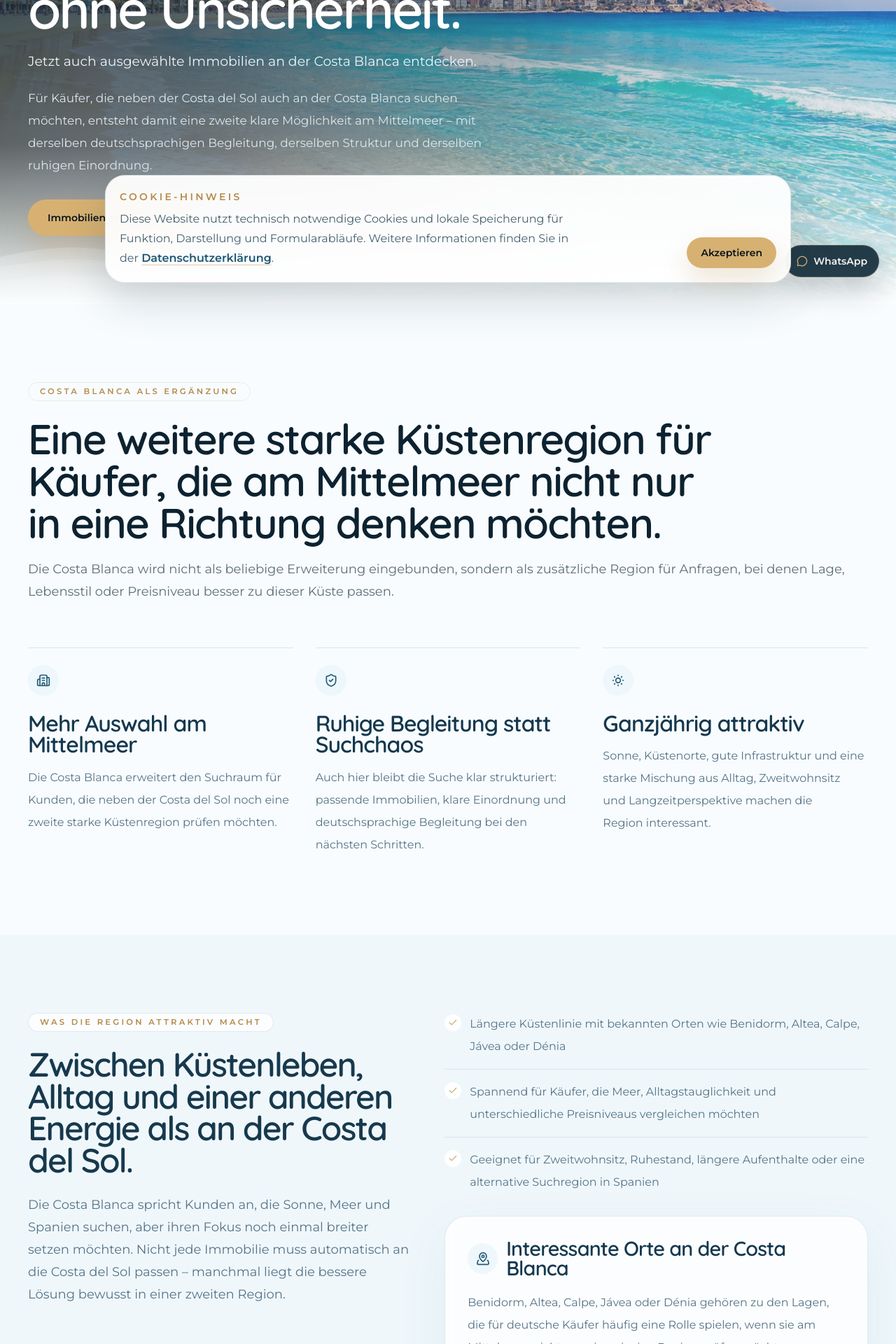
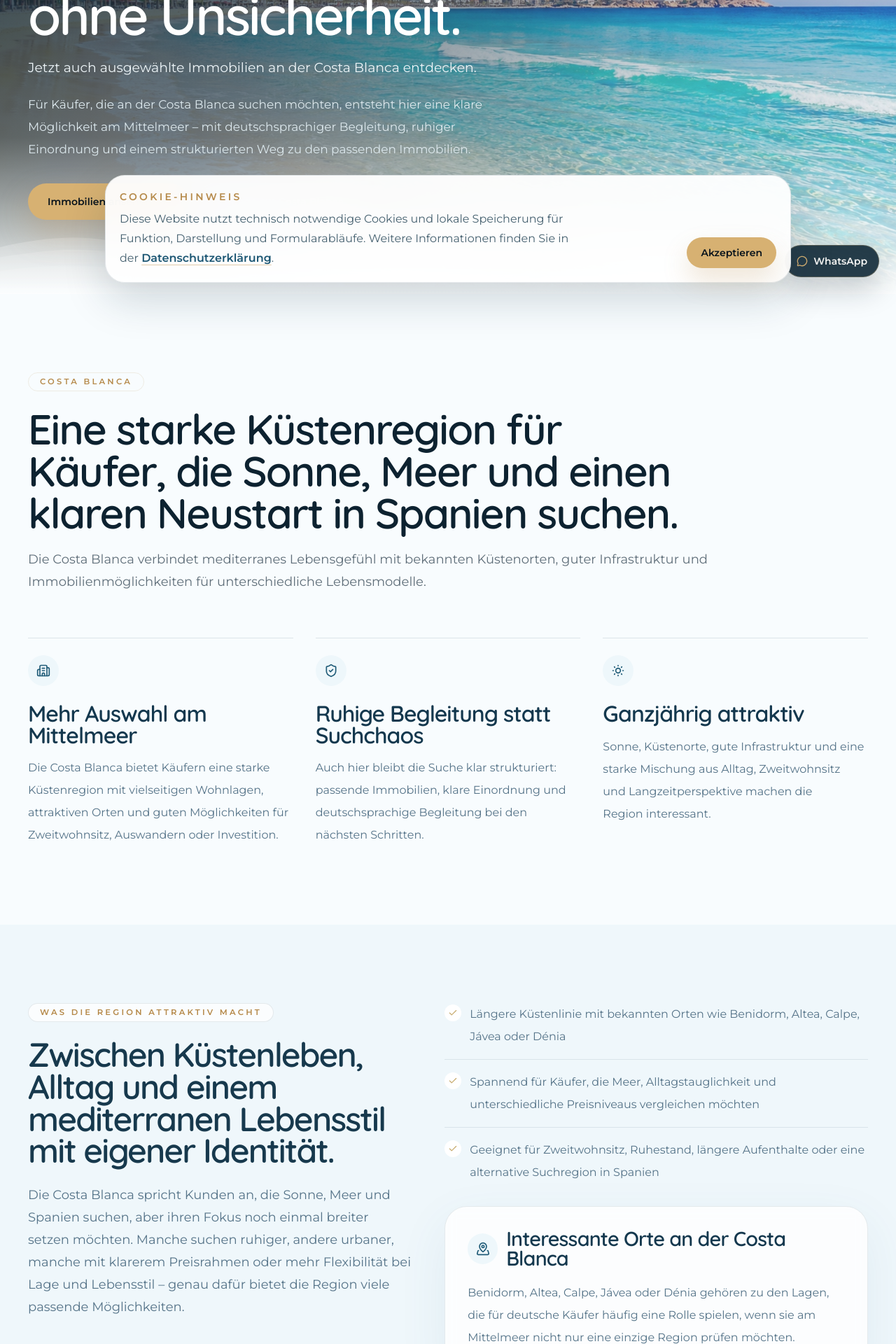
Before and after one commit to reidevaliaj/cds-immo, a Next.js app: page /costa-blanca in a window 1280 px wide. Shown: the part 380-2300 px from the top of the page at 70% size. Built offline with nearby package versions, Linux system fonts and the light colour scheme; no server answers.

Commit message:
Refine Costa Blanca page copy

```diff
--- a/src/app/costa-blanca/page.tsx
+++ b/src/app/costa-blanca/page.tsx
@@ -26,7 +26,7 @@ export const metadata: Metadata = {
 const keyReasons = [
   {
     title: "Mehr Auswahl am Mittelmeer",
-    text: "Die Costa Blanca erweitert den Suchraum für Kunden, die neben der Costa del Sol noch eine zweite starke Küstenregion prüfen möchten.",
+    text: "Die Costa Blanca bietet Käufern eine starke Küstenregion mit vielseitigen Wohnlagen, attraktiven Orten und guten Möglichkeiten für Zweitwohnsitz, Auswandern oder Investition.",
     icon: Building2,
   },
   {
@@ -48,7 +48,7 @@ const costaBlancaHighlights = [
 ];
 
 const buyerScenarios = [
-  "Wenn Sie neben der Costa del Sol bewusst eine zweite Küstenregion mit in die Auswahl nehmen möchten",
+  "Wenn Sie bewusst eine mediterrane Küstenregion mit guter Infrastruktur und vielseitigen Wohnlagen suchen",
   "Wenn Preis, Lage oder Lebensstil an der Costa Blanca besser zu Ihrem persönlichen Plan passen",
   "Wenn Sie bereits wissen, dass Alicante, Benidorm, Altea, Calpe oder Dénia für Sie interessant sein könnten",
 ];
@@ -84,7 +84,7 @@ export default async function CostaBlancaPage() {
 
             <Reveal delay={0.05} className="max-w-3xl">
               <h1 className="mt-6 text-[3rem] leading-[0.94] font-semibold tracking-[-0.04em] text-balance text-white sm:text-[3.8rem] lg:text-[4.8rem]">
-                Von Deutschland an die Costa del Sol – ohne Unsicherheit.
+                Von Deutschland an die Costa Blanca – ohne Unsicherheit.
               </h1>
             </Reveal>
 
@@ -97,11 +97,10 @@ export default async function CostaBlancaPage() {
 
             <Reveal delay={0.15} className="max-w-2xl">
               <p className="mt-5 text-base leading-8 text-[#dce8ed] sm:text-[1.06rem]">
-                Für Käufer, die neben der Costa del Sol auch an der Costa
-                Blanca suchen möchten, entsteht damit eine zweite klare
-                Möglichkeit am Mittelmeer – mit derselben deutschsprachigen
-                Begleitung, derselben Struktur und derselben ruhigen
-                Einordnung.
+                Für Käufer, die an der Costa Blanca suchen möchten, entsteht
+                hier eine klare Möglichkeit am Mittelmeer – mit
+                deutschsprachiger Begleitung, ruhiger Einordnung und einem
+                strukturierten Weg zu den passenden Immobilien.
               </p>
             </Reveal>
 
@@ -140,9 +139,9 @@ export default async function CostaBlancaPage() {
         <div className="mx-auto max-w-[1280px] px-6 lg:px-10">
           <Reveal>
             <SectionHeading
-              eyebrow="Costa Blanca als Ergänzung"
-              title="Eine weitere starke Küstenregion für Käufer, die am Mittelmeer nicht nur in eine Richtung denken möchten."
-              description="Die Costa Blanca wird nicht als beliebige Erweiterung eingebunden, sondern als zusätzliche Region für Anfragen, bei denen Lage, Lebensstil oder Preisniveau besser zu dieser Küste passen."
+              eyebrow="Costa Blanca"
+              title="Eine starke Küstenregion für Käufer, die Sonne, Meer und einen klaren Neustart in Spanien suchen."
+              description="Die Costa Blanca verbindet mediterranes Lebensgefühl mit bekannten Küstenorten, guter Infrastruktur und Immobilienmöglichkeiten für unterschiedliche Lebensmodelle."
               wide
             />
           </Reveal>
@@ -179,15 +178,16 @@ export default async function CostaBlancaPage() {
                 Was die Region attraktiv macht
               </span>
               <h2 className="mt-6 text-4xl leading-[0.95] font-semibold tracking-[-0.04em] text-[#17394d] sm:text-5xl">
-                Zwischen Küstenleben, Alltag und einer anderen Energie als an
-                der Costa del Sol.
+                Zwischen Küstenleben, Alltag und einem mediterranen Lebensstil
+                mit eigener Identität.
               </h2>
               <p className="mt-6 text-base leading-8 text-[#557388] sm:text-lg">
                 Die Costa Blanca spricht Kunden an, die Sonne, Meer und
                 Spanien suchen, aber ihren Fokus noch einmal breiter setzen
-                möchten. Nicht jede Immobilie muss automatisch an die Costa del
-                Sol passen – manchmal liegt die bessere Lösung bewusst in einer
-                zweiten Region.
+                möchten. Manche suchen ruhiger, andere urbaner, manche mit
+                klarerem Preisrahmen oder mehr Flexibilität bei Lage und
+                Lebensstil – genau dafür bietet die Region viele passende
+                Möglichkeiten.
               </p>
             </div>
           </Reveal>
@@ -332,8 +332,8 @@ export default async function CostaBlancaPage() {
               </h3>
               <p className="mt-5 text-base leading-8 text-[#d7e2e8]">
                 Schreiben Sie uns kurz, ob es um Zweitwohnsitz, Auswandern,
-                Anlage oder eine alternative Küstenregion zur Costa del Sol
-                geht. Danach lässt sich die Suche deutlich klarer eingrenzen.
+                Anlage oder den passenden Standort an der Costa Blanca geht.
+                Danach lässt sich die Suche deutlich klarer eingrenzen.
               </p>
 
               <div className="mt-8 flex flex-col gap-3 sm:flex-row">
```
